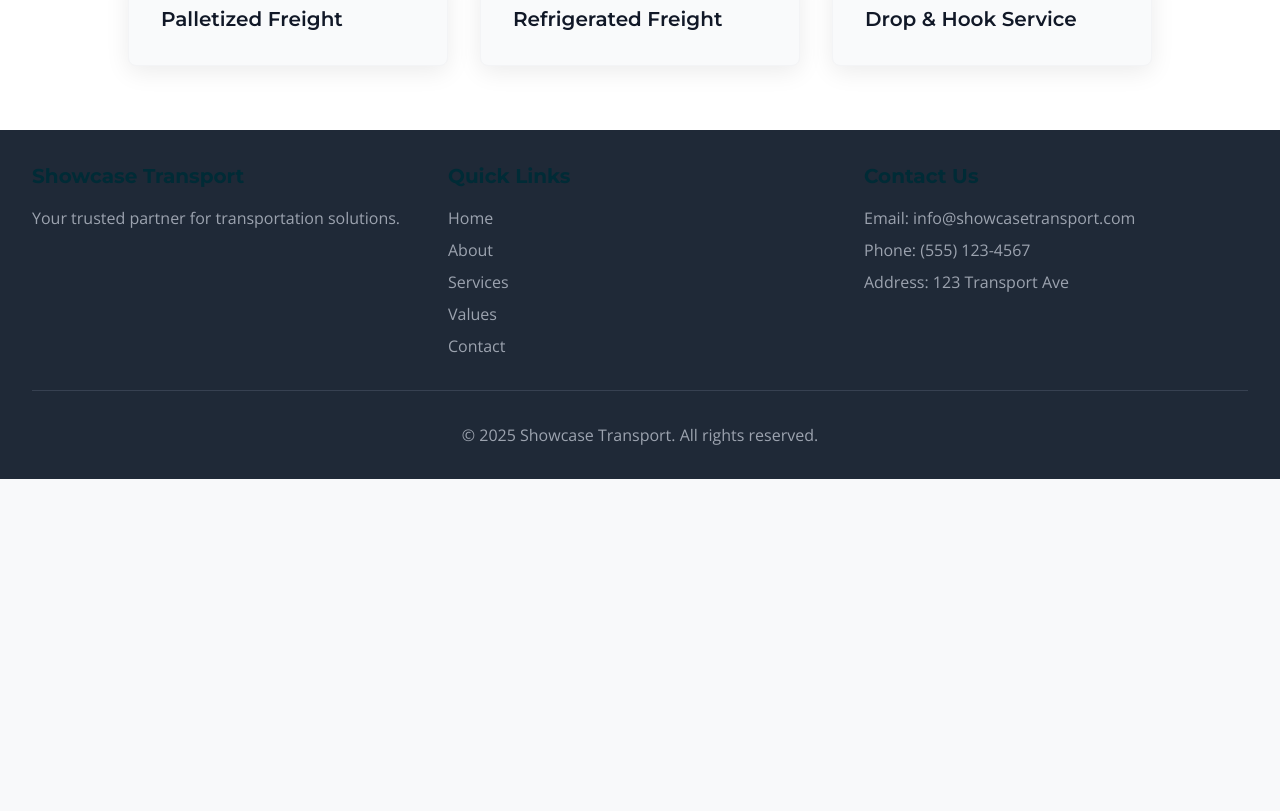
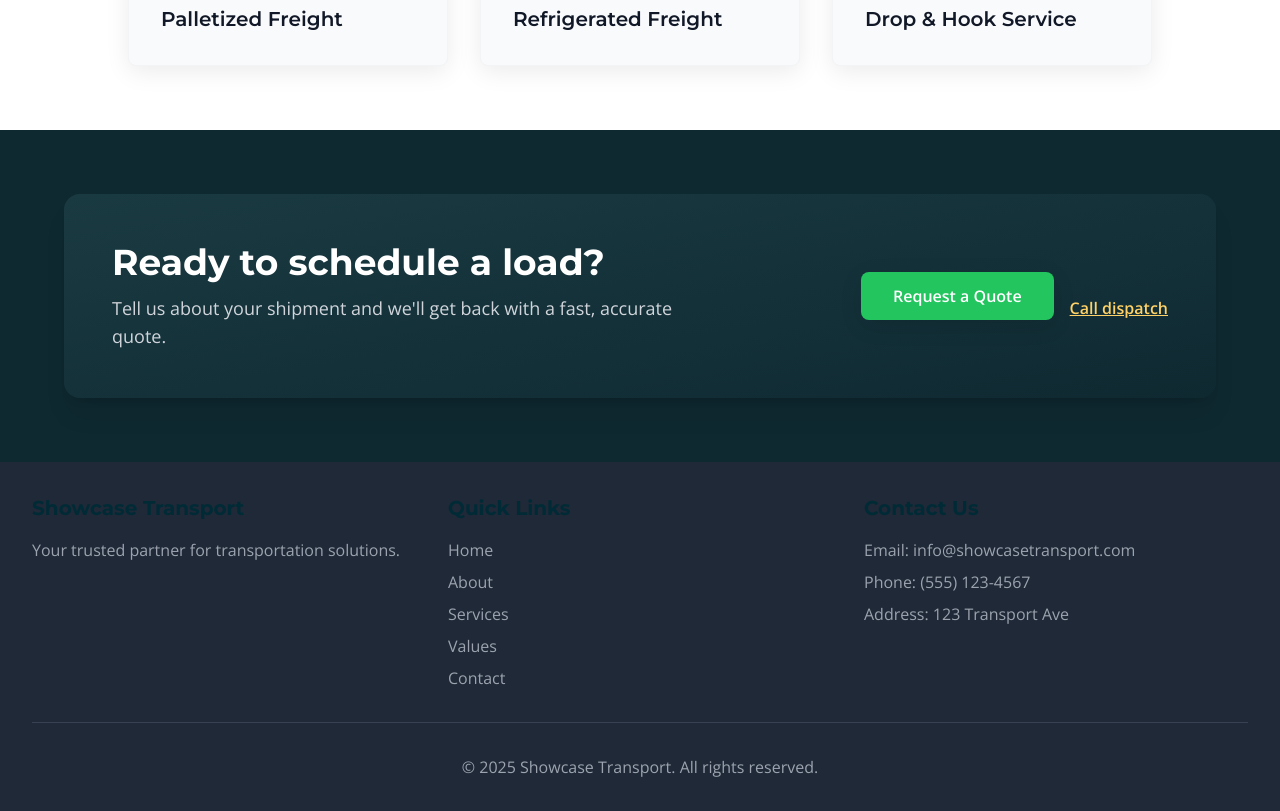
Before and after one commit to knightofren2588/showcase-transport, a React (Vite) app: page / in a window 1280 px wide. Shown: the part 1840-2651 px from the top of the page. Before the commit the page ends 2319 px from the top, so only its background shows below. Built offline with nearby package versions, Linux system fonts and the light colour scheme.

Commit message:
Add CTA section with quote request and call dispatch buttons

```diff
--- a/src/pages/Home.jsx
+++ b/src/pages/Home.jsx
@@ -104,6 +104,39 @@ export default function Home() {
           </div>
         </div>
       </section>
+
+      {/* CTA Section */}
+      <section className="bg-[#0F2931] py-16">
+        <div className="container mx-auto px-4">
+          <div className="max-w-6xl mx-auto bg-gradient-to-br from-[#1a3a42] to-[#0F2931] rounded-2xl p-8 md:p-12 shadow-xl">
+            <div className="flex flex-col md:flex-row md:items-center md:justify-between gap-6">
+              <div className="text-center md:text-left">
+                <h2 className="text-3xl md:text-4xl font-bold text-white mb-3">
+                  Ready to schedule a load?
+                </h2>
+                <p className="text-gray-300 text-lg max-w-xl">
+                  Tell us about your shipment and we'll get back with a fast, accurate quote.
+                </p>
+              </div>
+
+              <div className="flex flex-col sm:flex-row gap-4 items-center md:items-end md:flex-shrink-0">
+                <Link
+                  to="/contact"
+                  className="brand-btn bg-green-500 text-white px-8 py-3 rounded-lg font-semibold hover:bg-green-600 transition w-full sm:w-auto text-center"
+                >
+                  Request a Quote
+                </Link>
+                <a
+                  href="tel:555-123-4567"
+                  className="text-[#FFD166] hover:text-[#FFE599] font-semibold transition underline"
+                >
+                  Call dispatch
+                </a>
+              </div>
+            </div>
+          </div>
+        </div>
+      </section>
     </div>
   );
 }
```
